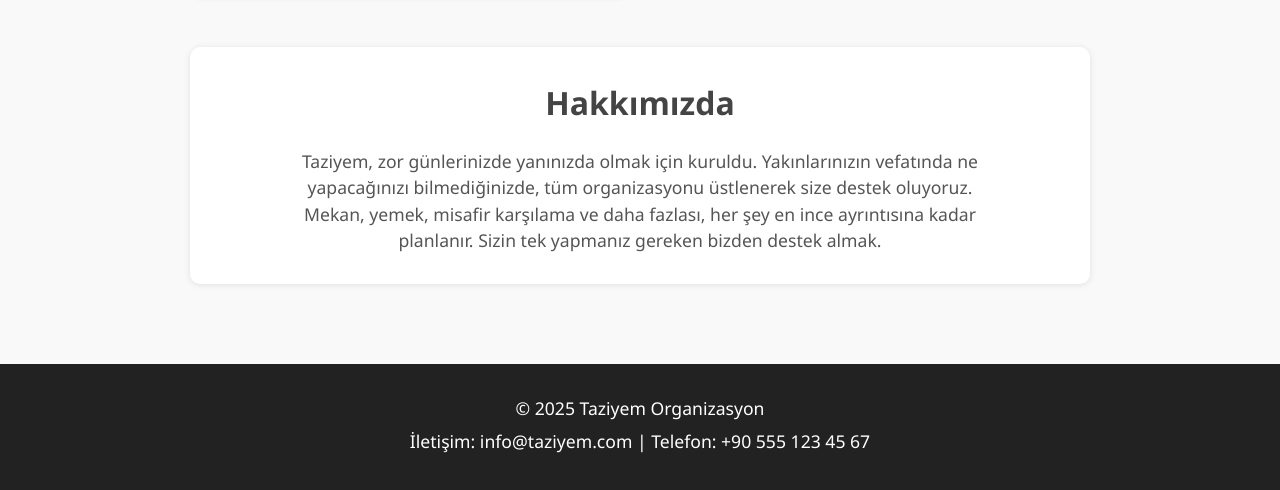
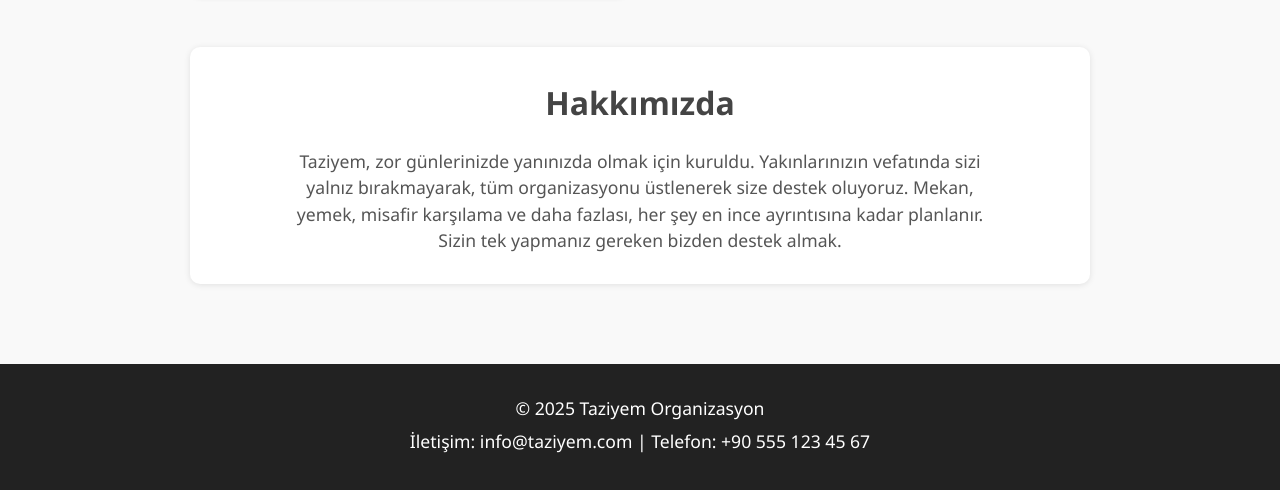
Before and after one commit to taziyem/taziyem.com, a plain HTML site: page index.html in a window 1280 px wide. Shown: the part 808-1298 px from the top of the page. Drawn offline with Linux system fonts and the light colour scheme.

Commit message:
refactor: change about us text

```diff
--- a/index.html
+++ b/index.html
@@ -75,7 +75,7 @@
     <section class="about" aria-label="Hakkımızda">
       <h2>Hakkımızda</h2>
       <p>
-        Taziyem, zor günlerinizde yanınızda olmak için kuruldu. Yakınlarınızın vefatında ne yapacağınızı bilmediğinizde,
+        Taziyem, zor günlerinizde yanınızda olmak için kuruldu. Yakınlarınızın vefatında sizi yalnız bırakmayarak,
         tüm organizasyonu üstlenerek size destek oluyoruz. Mekan, yemek, misafir karşılama ve daha fazlası, her şey en ince ayrıntısına kadar planlanır.
         Sizin tek yapmanız gereken bizden destek almak.
       </p>
```
